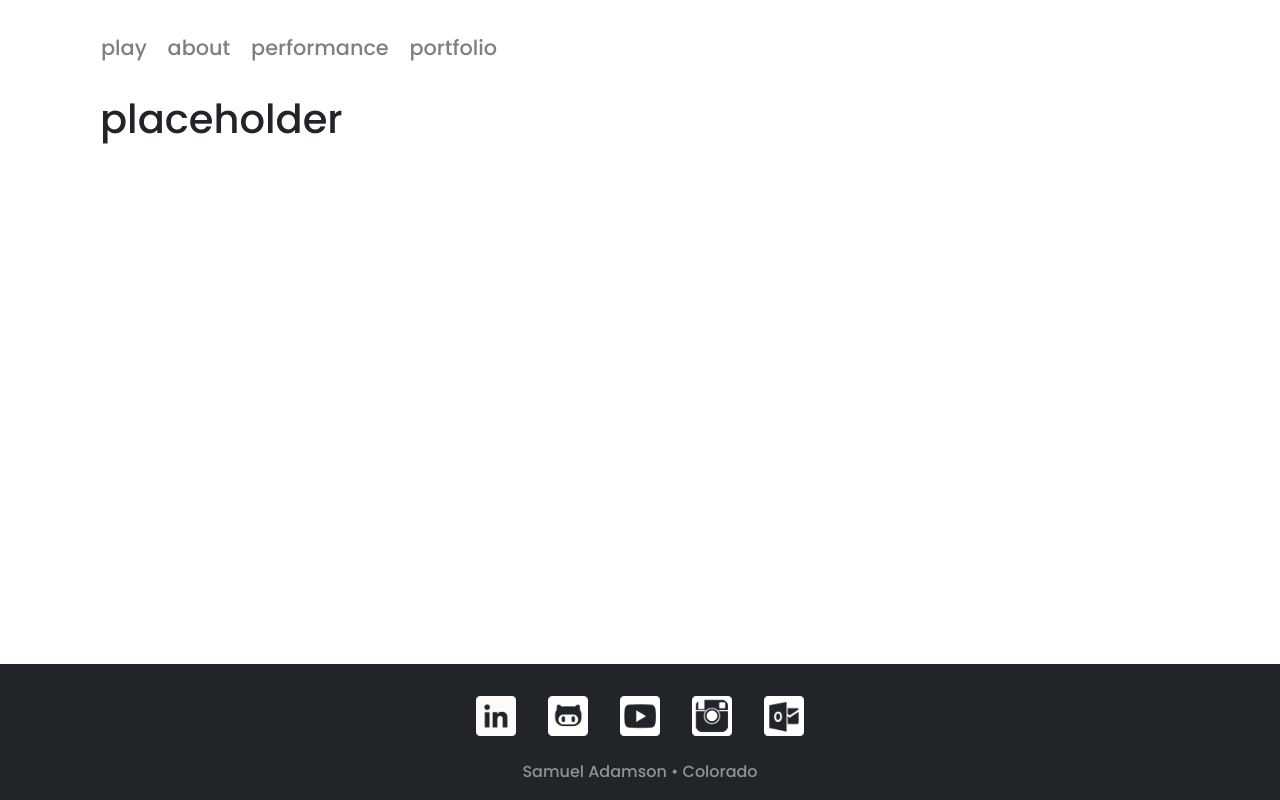
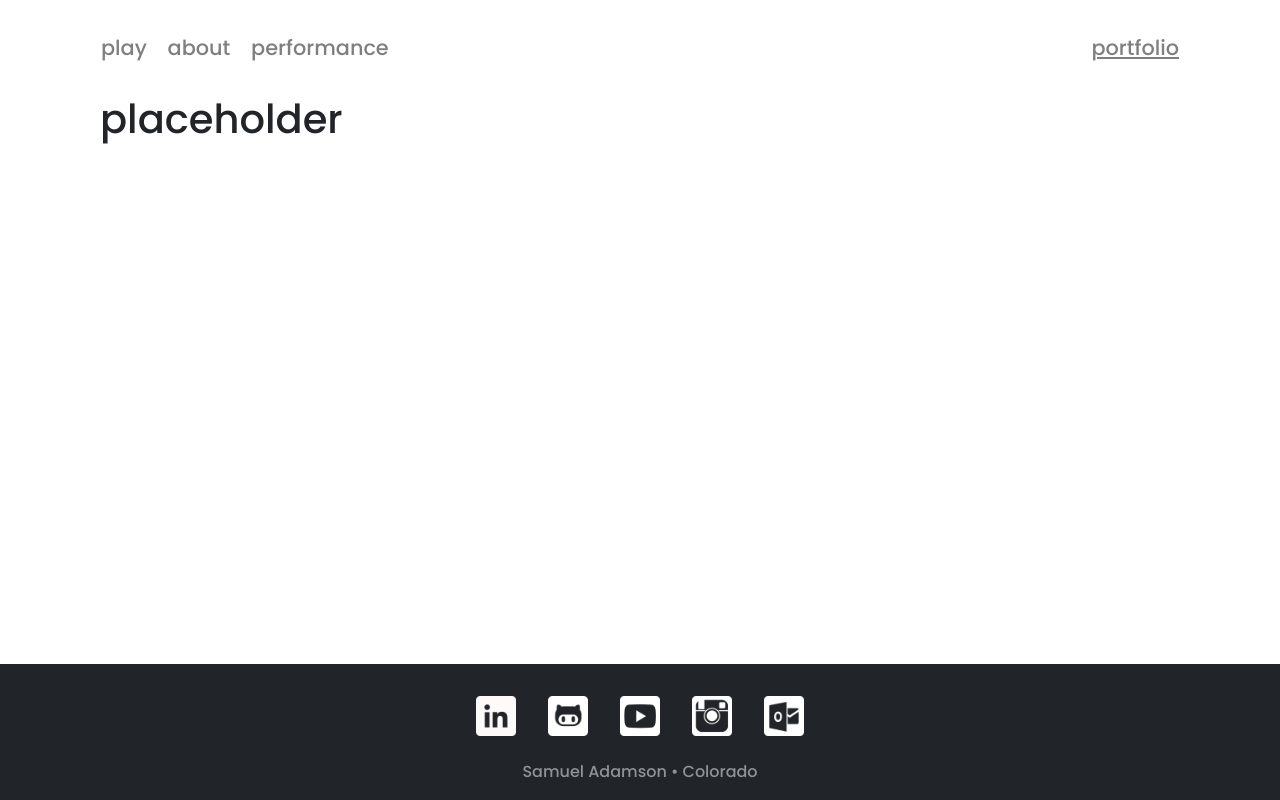
Before and after one commit to SamuelAdamson/minesweeper-web-app, a Next.js app: page / in a window 1280 px wide. Built offline with nearby package versions, Linux system fonts and the light colour scheme.

Commit message:
Updated navbar nice and sleek

```diff
--- a/src/Layout/Layout.module.css
+++ b/src/Layout/Layout.module.css
@@ -16,6 +16,12 @@
     font-size: 1.3rem;
     text-align: start;
 }
+.navLinkEnd {
+    font-size: 1.3rem;
+    padding-right: 0!important;
+    text-decoration: underline;
+}
+
 
 .toggle {
     margin-top: 0.5rem;
--- a/src/Layout/Layout.tsx
+++ b/src/Layout/Layout.tsx
@@ -7,7 +7,8 @@ import {
   LinkedIn as LinkedInIcon,
   Youtube as YoutubeIcon,
   Instagram as InstagramIcon,
-  Outlook as OutlookIcon
+  Outlook as OutlookIcon,
+  Portfolio as PortfolioIcon,
 } from '../img'
 
 
@@ -29,9 +30,9 @@ export const Layout = ({ children }: Props) => {
             >
               <ToggleIcon />
             </Navbar.Toggle>
-          <Navbar.Collapse className="d-sm-inline-flex">
-            <Nav as="ul" className="flex-grow-1">
-              <Nav.Item as="li" className={styles.navItem}>
+            <Navbar.Collapse >
+              <Nav as="ul" className="mr-auto">
+                <Nav.Item as="li">
                   <Nav.Link className={styles.navLink} href="/">play</Nav.Link>
                 </Nav.Item>
                 <Nav.Item as="li">
@@ -40,8 +41,10 @@ export const Layout = ({ children }: Props) => {
                 <Nav.Item as="li">
                   <Nav.Link className={styles.navLink} href="/performance">performance</Nav.Link>
                 </Nav.Item>
-              <Nav.Item as="li">
-                <Nav.Link className={styles.navLink} href="https://samueladamson.github.io/">portfolio</Nav.Link>
+              </Nav>
+              <Nav>
+                <Nav.Item>
+                  <Nav.Link className={styles.navLinkEnd} href="https://samueladamson.github.io">portfolio</Nav.Link>
                 </Nav.Item>
               </Nav>
             </Navbar.Collapse>
@@ -72,7 +75,6 @@ export const Layout = ({ children }: Props) => {
           <div className={styles.footTag}>Samuel Adamson &#8226; Colorado</div>
         </Container>
       </footer>
-
     </div>
   )
 }
--- a/src/img/index.ts
+++ b/src/img/index.ts
@@ -3,6 +3,7 @@ export const Instagram = require('./socials/instagram.png').default.src
 export const LinkedIn = require('./socials/linkedin.png').default.src
 export const Youtube = require('./socials/youtube.png').default.src
 export const Outlook = require('./socials/outlook.png').default.src
+export const Portfolio = require('./socials/portfolio.png').default.src
 
 export const BFS = require('./algo/bfs.gif').default.src
 export const DFS = require('./algo/dfs.gif').default.src
```
Also changed, not shown: src/img/socials/portfolio.png (added). Lines whose indentation alone changed are shown as unchanged.
